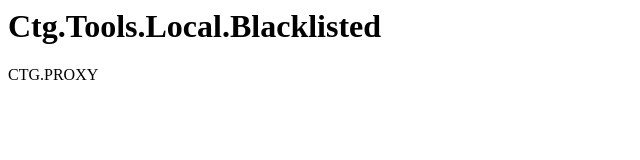
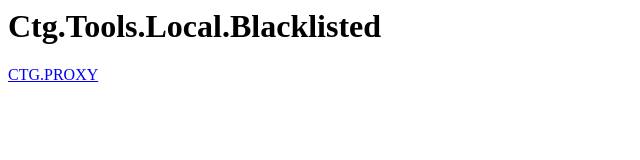
Before and after one commit to CodeTestGroup/ctgtoolslocal, a plain HTML site: page index.html in a window 1280 px wide. Shown: the full height of the page, 0-640 px from the left. Drawn offline with Linux system fonts and the light colour scheme.

Commit message:
Update index.html

```diff
--- a/index.html
+++ b/index.html
@@ -1,4 +1,4 @@
 <html>
   <h1>Ctg.Tools.Local.Blacklisted</h1>
-  <a herf="Proxy.html">CTG.PROXY</a>
+  <a href="Proxy.html">CTG.PROXY</a>
 </html>
```
